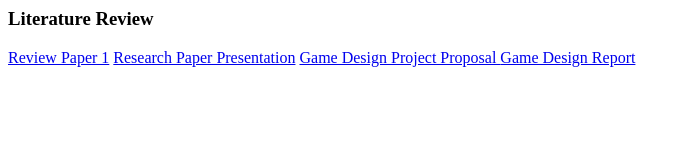
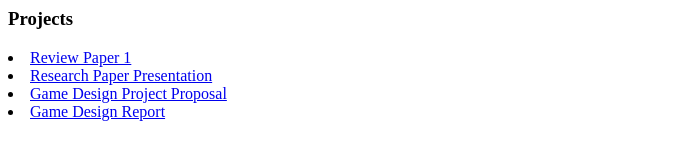
Before and after one commit to dev-mun/dev-mun.github.io, a plain HTML site: page index.html in a window 1280 px wide. Shown: the whole page, without its empty margins (0-689 px from the left). Drawn offline with Linux system fonts and the light colour scheme.

Commit message:
Update index.html

```diff
--- a/index.html
+++ b/index.html
@@ -3,10 +3,10 @@
 <title> CSCI 5593</title>
 </head>
 <body>
-<h3>Literature Review</h3>
-  <a href="Literature Review/Lit-Review1.pdf"> Review Paper 1</a>
-  <a href="Project/SpectreMeltdownGDN.ppt"> Research Paper Presentation</a>
-  <a href="Project/ProjectProposal-GD.pdf"> Game Design Project Proposal </a>
-  <a href="Literature Review/BallToss-in-AR-MS-Course-Project.pdf"> Game Design Report </a>
+<h3>Projects</h3>
+  <li><a href="Literature Review/Lit-Review1.pdf"> Review Paper 1</a></li>
+  <li><a href="Project/SpectreMeltdownGDN.ppt"> Research Paper Presentation</a></li>
+  <li><a href="Project/ProjectProposal-GD.pdf"> Game Design Project Proposal </a></li>
+  <li><a href="Project/BallToss-in-AR-MS-Course-Project.pdf"> Game Design Report </a></li>
 </body>
 </html>
```
